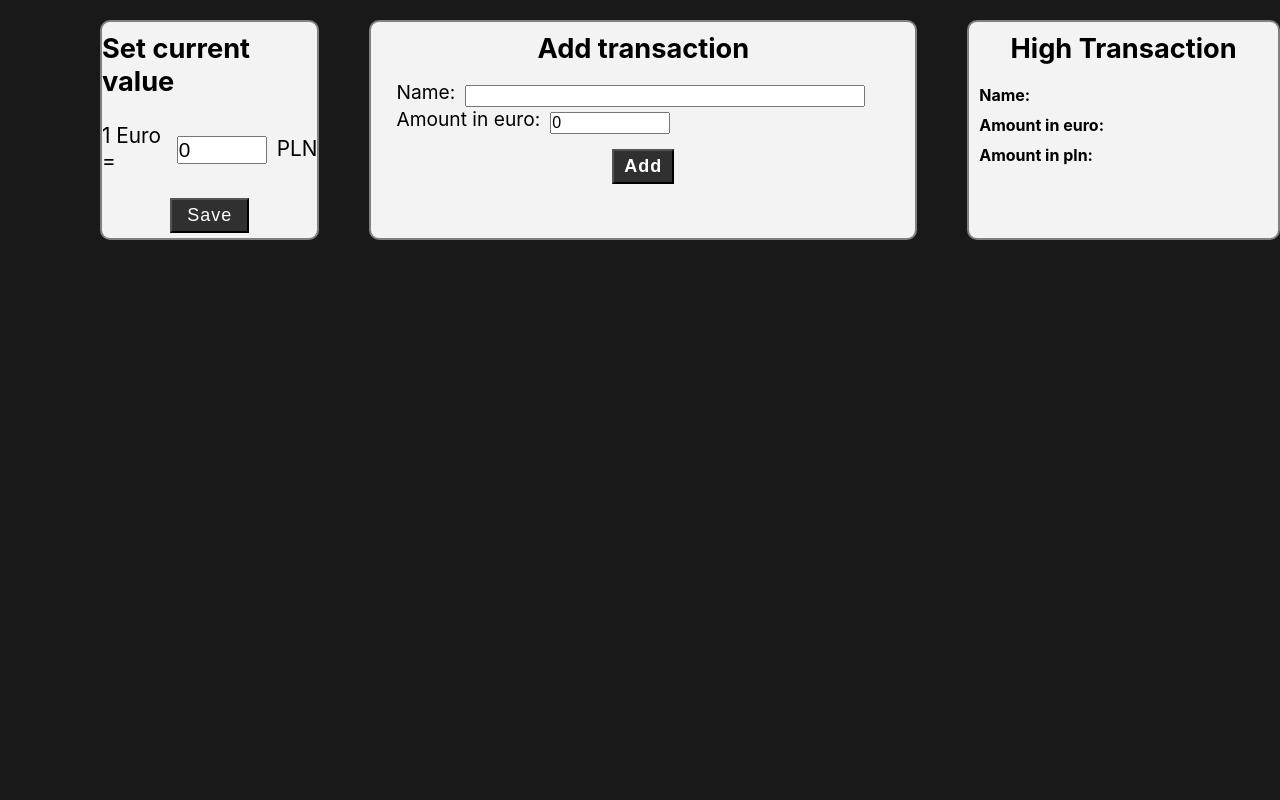
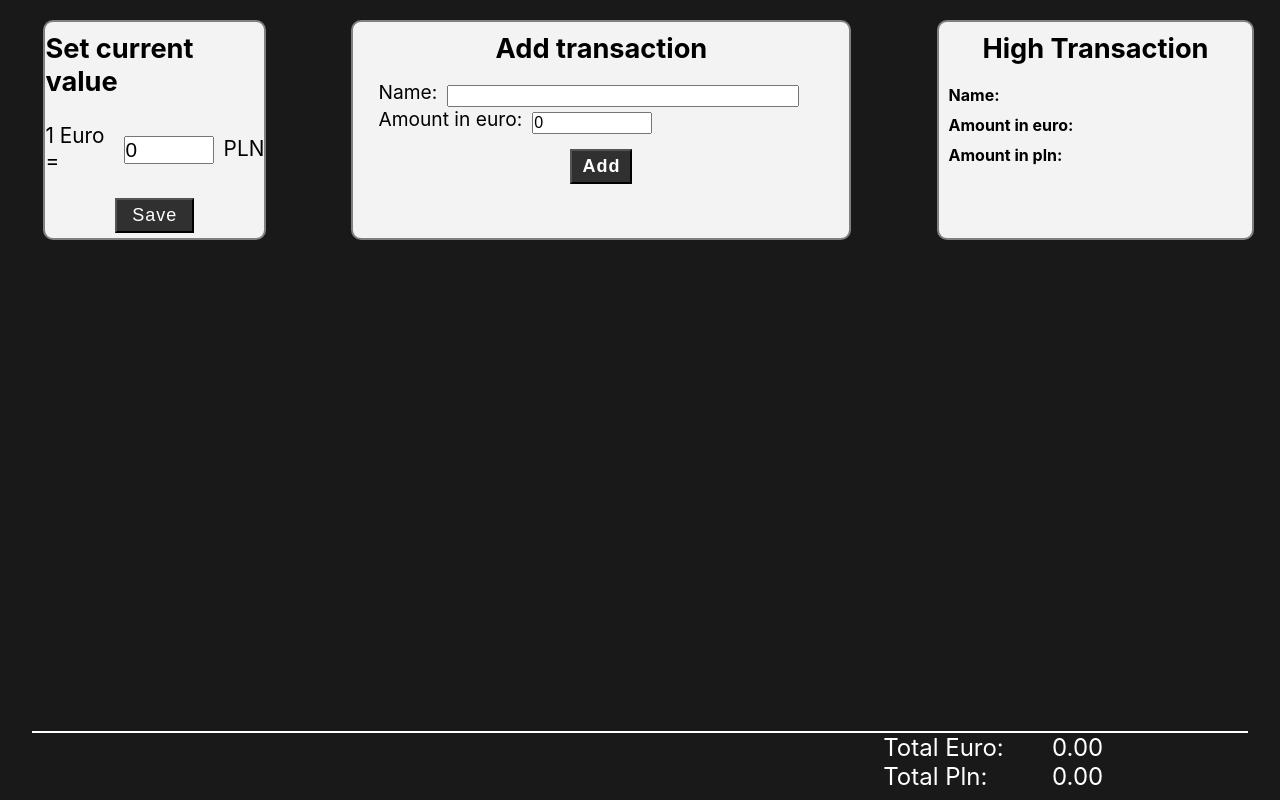
Before and after one commit to 5maciek/react-redux-exchange, a React (Create React App) app: page / in a window 1280 px wide. Shown: the top 800 px of the page. Built offline with nearby package versions, Linux system fonts and the light colour scheme.

Commit message:
style refactoring

```diff
--- a/src/components/Footer/TotalTransaction.js
+++ b/src/components/Footer/TotalTransaction.js
@@ -10,8 +10,11 @@ function TotalTransaction(props) {
 
   return (
     <div className="totalTransaction">
+    <div class='displayTotal'>
       <p className="totalName">Total Euro:<span className="totalValue">{totalTransactionsInEuro}</span></p>
+
       <p className="totalName">Total Pln:<span className="totalValue">{totalTransactionsInPLN}</span></p>
+    </div>
     </div>
   );
 }
--- a/src/components/Footer/TotalTransaction.scss
+++ b/src/components/Footer/TotalTransaction.scss
@@ -1,17 +1,21 @@
 div.totalTransaction {
   width: 95%;
-  margin: 40px auto 10px auto;
+  margin: 2% auto 10px auto;
   border-top: 2px solid white;
+
+  div.displayTotal {
+    margin-left: 70%;
+    width: 220px;
 
     p.totalName {
       display: flex;
-    justify-content: space-around;
-    margin: 10px 300px 10px 70%;
+      justify-content: space-between;
       font-size: 1.5rem;
       color: white;
     }
 
     span.totalValue{
-    margin-left: 15px;
+      margin-left: 20px;
     }
   }
+}
--- a/src/components/Header/AddTransaction.scss
+++ b/src/components/Header/AddTransaction.scss
@@ -1,6 +1,6 @@
 div.addTransaction {
-  width: 550px;
-  margin-left: 50px;
+  width: 500px;
+  margin-left: 7%;
   display: flex;
   flex-direction: column;
   background-color: rgba(255,255,255, .95);
--- a/src/components/Header/CurrentValue.scss
+++ b/src/components/Header/CurrentValue.scss
@@ -3,6 +3,7 @@ div.setCurrencyValue {
   display: flex;
   flex-direction: column;
   align-items: center;
+  margin-left: 5px;
   background-color: rgba(255,255,255, .95);
   border: 2px solid gray;
   border-radius: 10px;
--- a/src/components/Header/HighTransaction.scss
+++ b/src/components/Header/HighTransaction.scss
@@ -1,6 +1,6 @@
 div.highTransaction {
   width: 500px;
-  margin-left: 50px;
+  margin-left: 7%;
   display: flex;
   flex-direction: column;
   background-color: rgba(255,255,255, .95);
--- a/src/components/Main/ItemTransaction.js
+++ b/src/components/Main/ItemTransaction.js
@@ -3,17 +3,87 @@ import React from 'react';
 function ItemTransaction(props) {
   const { id, name, euroAmount, plnAmount } = props.transaction;
   return (
+    <>
     <li className="ItemTransaction">
       <span>{props.index + 1}.</span>
       <p className="name">{name}</p>
-      <p>
+      <p className="amount">
         Euro:<span>{euroAmount}</span>
       </p>
-      <p>
+      <p className="amount">
         Pln:<span>{plnAmount}</span>
       </p>
       <button onClick={() => props.handleRemove(id)}>X</button>
     </li>
+    <li className="ItemTransaction">
+      <span>{props.index + 1}.</span>
+      <p className="name">{name}</p>
+      <p className="amount">
+        Euro:<span>{euroAmount}</span>
+      </p>
+      <p className="amount">
+        Pln:<span>{plnAmount}</span>
+      </p>
+      <button onClick={() => props.handleRemove(id)}>X</button>
+    </li>
+    <li className="ItemTransaction">
+      <span>{props.index + 1}.</span>
+      <p className="name">{name}</p>
+      <p className="amount">
+        Euro:<span>{euroAmount}</span>
+      </p>
+      <p className="amount">
+        Pln:<span>{plnAmount}</span>
+      </p>
+      <button onClick={() => props.handleRemove(id)}>X</button>
+    </li>
+    <li className="ItemTransaction">
+      <span>{props.index + 1}.</span>
+      <p className="name">{name}</p>
+      <p className="amount">
+        Euro:<span>{euroAmount}</span>
+      </p>
+      <p className="amount">
+        Pln:<span>{plnAmount}</span>
+      </p>
+      <button onClick={() => props.handleRemove(id)}>X</button>
+    </li>
+    <li className="ItemTransaction">
+      <span>{props.index + 1}.</span>
+      <p className="name">{name}</p>
+      <p className="amount">
+        Euro:<span>{euroAmount}</span>
+      </p>
+      <p className="amount">
+        Pln:<span>{plnAmount}</span>
+      </p>
+      <button onClick={() => props.handleRemove(id)}>X</button>
+    </li>
+    <li className="ItemTransaction">
+      <span>{props.index + 1}.</span>
+      <p className="name">{name}</p>
+      <p className="amount">
+        Euro:<span>{euroAmount}</span>
+      </p>
+      <p className="amount">
+        Pln:<span>{plnAmount}</span>
+      </p>
+      <button onClick={() => props.handleRemove(id)}>X</button>
+    </li>
+    <li className="ItemTransaction">
+      <span>{props.index + 1}.</span>
+      <p className="name">{name}</p>
+      <p className="amount">
+        Euro:<span>{euroAmount}</span>
+      </p>
+      <p className="amount">
+        Pln:<span>{plnAmount}</span>
+      </p>
+      <button onClick={() => props.handleRemove(id)}>X</button>
+    </li>
+
+
+    </>
   );
 }
 
--- a/src/components/Main/ListTransaction.scss
+++ b/src/components/Main/ListTransaction.scss
@@ -1,14 +1,17 @@
 div.listTransaction {
   ul {
-    height: 500px;
+    height: 54vh;
+    width: 90%;
     display: flex;
     flex-direction: column;
     flex-wrap: wrap;
 
     li {
       display: flex;
+      flex-wrap: wrap;
       font-size: 1.2rem;
       margin-top: 10px;
+      margin-left: 10px;
       padding: 5px;
       background-color: rgba(255, 255, 255, 0.8);
       width: 45%;
@@ -22,19 +25,21 @@ div.listTransaction {
         margin-right: 25px;
       }
 
+      p.amount {
+      }
+
       span {
         margin-left: 5px;
         font-weight: 600;
       }
 
       button {
-        align-self: flex-end;
-        font-weight: bold;
         width: 30px;
         height: 30px;
-        border-radius: 50%;
         margin-left: auto;
         margin-right: 10px;
+        border-radius: 50%;
+        font-weight: bold;
         cursor: pointer;
       }
     }
--- a/src/index.scss
+++ b/src/index.scss
@@ -22,11 +22,14 @@ code {
 
 div.App {
   header {
+    width: 95%;
     display: flex;
-    margin: 20px 0 40px 100px;
+    margin: 20px 0 2% 3%;
   }
 
   main {
-    margin-left: 100px;
+    height: 55vh;
+    min-height: 400px;
+    margin-left: 3%;
   }
 }
```
Lines whose indentation alone changed are shown as unchanged.
